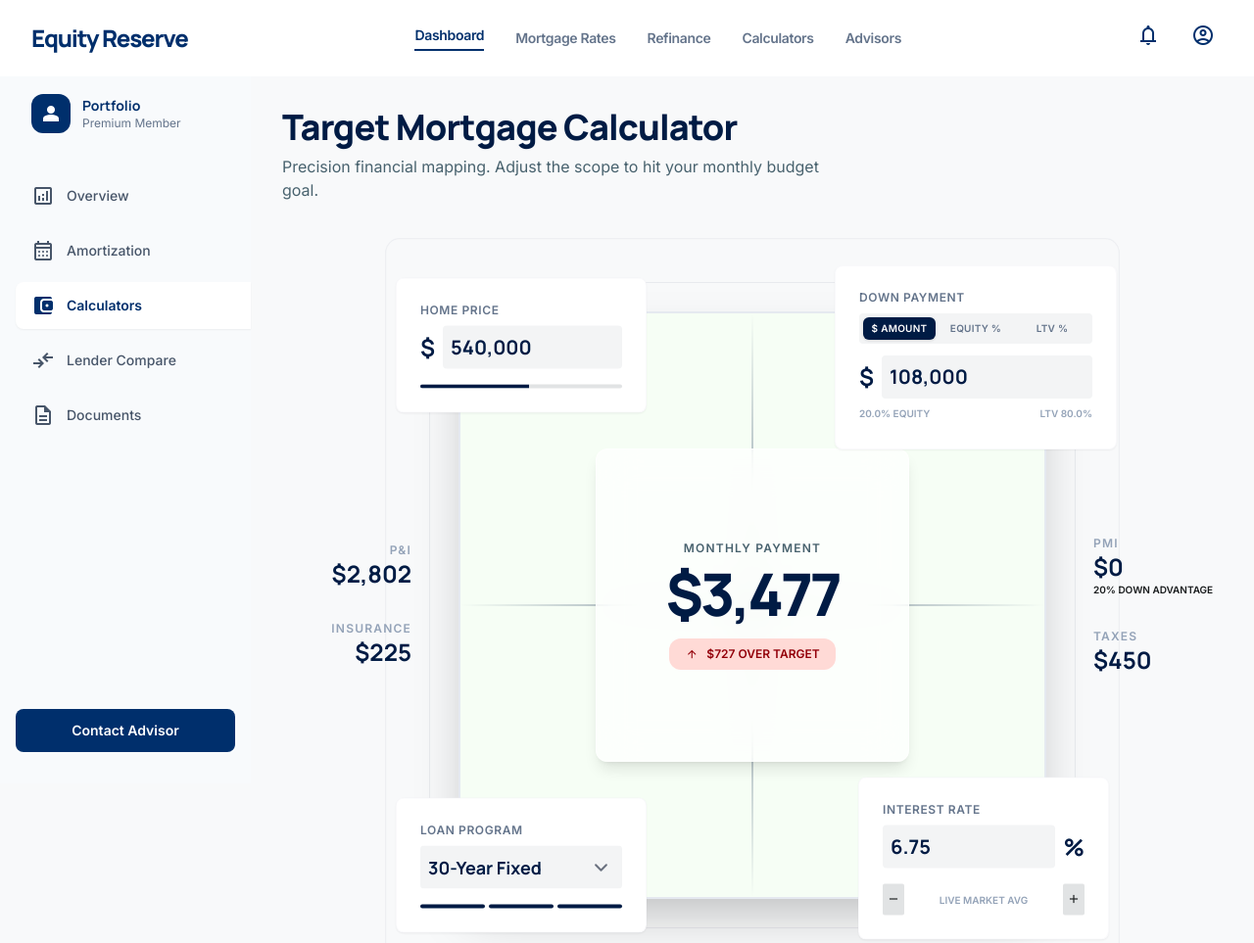
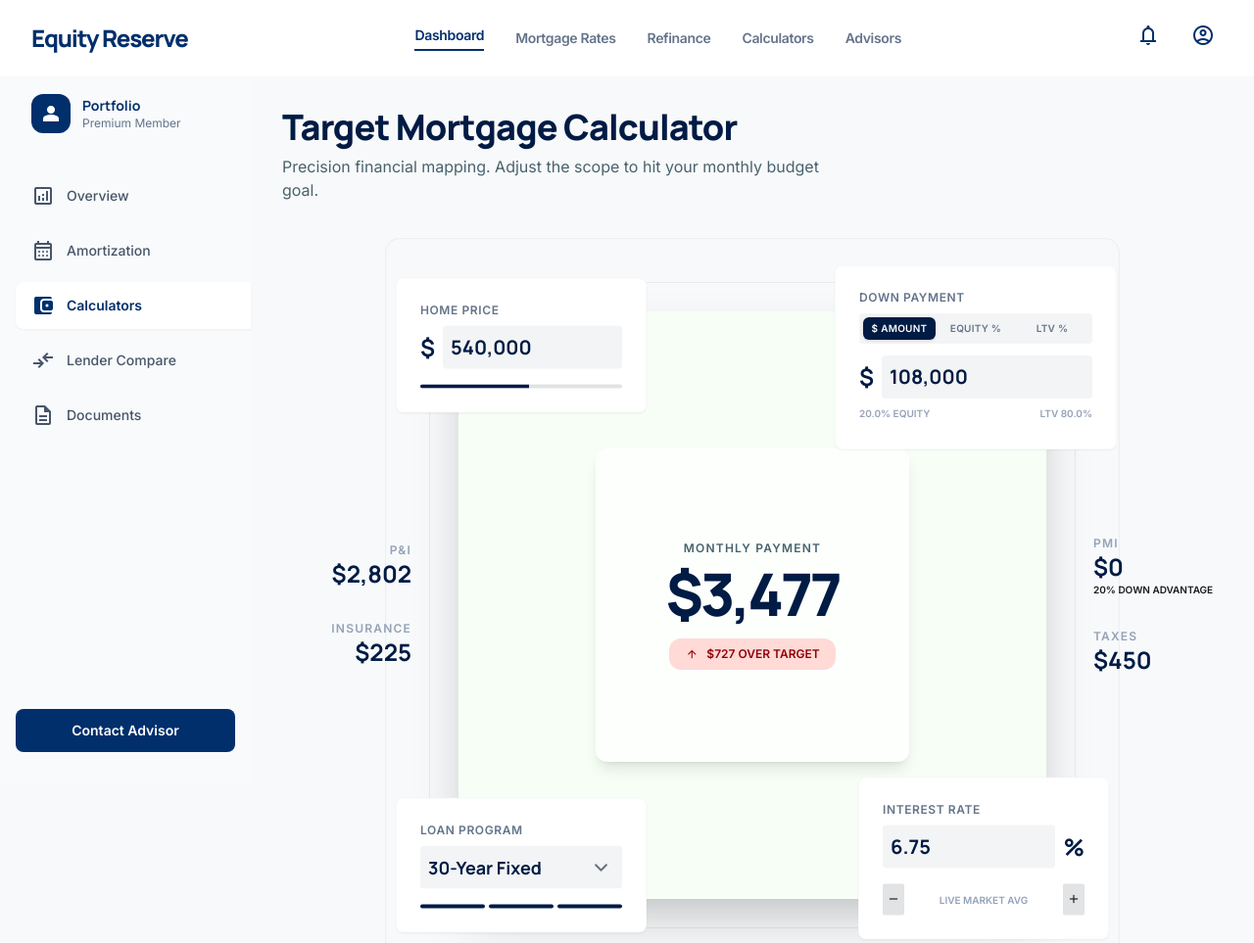
Before and after one commit to JCA619/CalcV1, a plain HTML site: page index.html in a window 1280 px wide. Shown: the top 963 px of the page at 98% size. Drawn offline with nearby package versions, Linux system fonts and the light colour scheme.

Commit message:
perplexity edit
attempted to remove design for target payments

```diff
--- a/index.html
+++ b/index.html
@@ -1,5 +1,4 @@
 <!DOCTYPE html>
-
 <html class="light" lang="en"><head>
 <meta charset="utf-8"/>
 <meta content="width=device-width, initial-scale=1.0" name="viewport"/>
@@ -79,10 +78,7 @@
     backdrop-filter: blur(20px);
     border: 1px solid rgba(255, 255, 255, 0.3);
   }
-  .target-scope-ring { border: 2px solid rgba(0, 47, 108, 0.1); }
-  .target-line { background: linear-gradient(to bottom, transparent, #001b44, transparent); }
-  .target-line-h { background: linear-gradient(to right, transparent, #001b44, transparent); }
-
+  /* Removed target-scope-ring, target-line, target-line-h */
   /* Smooth value transition */
   .calc-value { transition: opacity 0.15s ease; }
   .calc-value.updating { opacity: 0.4; }
@@ -166,11 +162,10 @@
           <div class="absolute inset-0 rounded-full border border-outline-variant/20 scale-125"></div>
           <div class="absolute inset-0 rounded-full border border-outline-variant/30 scale-110"></div>
 
-          <!-- Main Target Circle -->
-          <div class="absolute inset-0 rounded-full target-scope-ring bg-white shadow-2xl flex items-center justify-center overflow-hidden">
+          <!-- Main Target Circle (without target lines) -->
+          <div class="absolute inset-0 rounded-full bg-white shadow-2xl flex items-center justify-center overflow-hidden">
             <div class="absolute inset-0 bg-tertiary-fixed/10 opacity-100"></div>
-            <div class="absolute w-px h-full target-line left-1/2 -translate-x-1/2"></div>
-            <div class="absolute h-px w-full target-line-h top-1/2 -translate-y-1/2"></div>
+            <!-- target-line and target-line-h removed -->
 
             <!-- Central Result -->
             <div class="relative z-20 glass-card p-10 rounded-full w-80 h-80 flex flex-col items-center justify-center text-center shadow-lg border border-white/50">
@@ -469,7 +464,7 @@
     // Price bar
     priceBarEl.style.width = Math.min((homePrice / 1_000_000) * 100, 100) + '%';
 
-    // Target badge
+    // Target badge (still shows target status)
     const TARGET = 2750;
     if (total <= TARGET) {
       badgeEl.innerHTML = `<span class="material-symbols-outlined text-sm" style="font-variation-settings: 'FILL' 1;">verified</span><span class="text-xs font-bold uppercase">Target Achieved</span>`;
```
